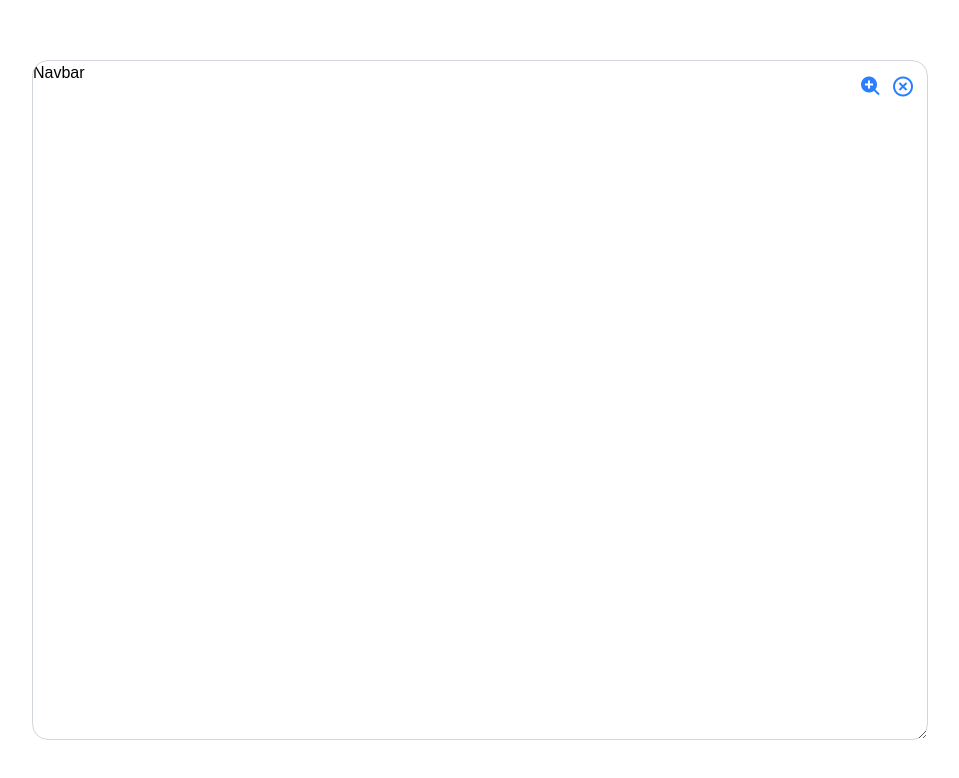
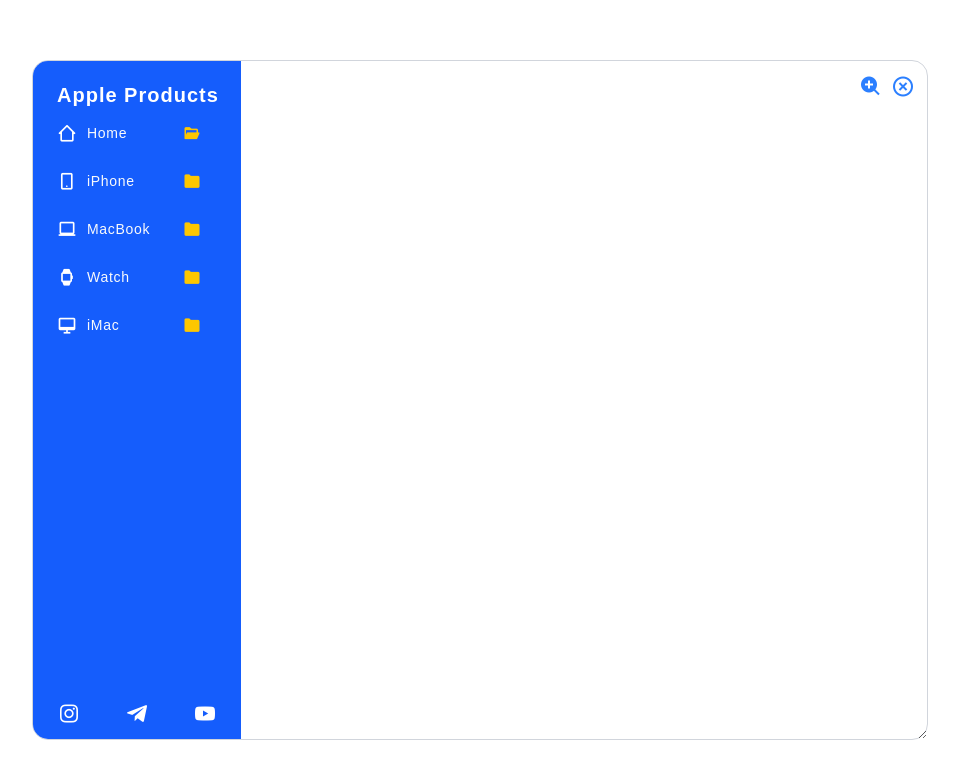
Before and after one commit to kumanboy/Tailwind-Apple-Web, a React (Vite) app: page / in a window 1280 px wide. Shown: the top 778 px of the page, without its empty margins (160-1119 px from the left). Built offline with nearby package versions, Linux system fonts and the light colour scheme.

Commit message:
navbar end

```diff
--- a/src/App.jsx
+++ b/src/App.jsx
@@ -4,9 +4,14 @@
 
 const App = () => {
     const [frameZoom, setFrameZoom] = useState(false)
+    const [activePage, setActivePage] = useState(0);
 
     const toggleZoom = () => {
         setFrameZoom(!frameZoom);
+    }
+
+    const handleNavClick = (pageIndex) =>{
+        setActivePage(pageIndex);
     }
 
     return (
@@ -17,7 +22,7 @@
                 max-h-[90vh] border border-gray-300 rounded-2xl resize overflow-auto relative transition-all duration-300
                 "`}
             >
-                <Navbar/>
+                <Navbar activePage={activePage} handleNavClick={handleNavClick} />
                 <Controls toggleZoom={toggleZoom} frameZoom={frameZoom} />
             </div>
         </div>
--- a/src/components/Navbar.jsx
+++ b/src/components/Navbar.jsx
@@ -1,8 +1,37 @@
 import React from 'react'
+import {navItems} from "../data/index.js";
 
-const Navbar = () => {
+const Navbar = ({activePage, handleNavClick}) => {
     return (
-        <div>Navbar</div>
+        <div className="2xl:w-80 xl:w-52 w-44 h-full bg-blue-600 flex flex-col justify-between pt-5 pl-6 pb-14 md:pb-0">
+            <a href={"#"} className={"2xl:text-2xl xl:text-xl font-bold text-white md-14 tracking-wider"}>
+                Apple Products
+            </a>
+            <div className={"flex flex-col flex-grow"}>
+                {navItems.map((item, index) => (
+
+                    <a href={"#"} key={Math.random()}
+                       className={"xl:w-36 lg:w-36 w-30 flex items-center justify-between my-3.5 text-left cursor-pointer"}
+                       onClick={() => handleNavClick(index)}>
+                        <i className={`${item.icon} text-xl text-white`}></i>
+                        <span className={"text-sm text-gray-50 mr-auto mx-2.5 tracking-wider"}>{item.label}</span>
+                        <i className={`text-lg text-yellow-400 ${activePage === index ? item.activeIcon : item.inactiveIcon}`}></i>
+                    </a>
+                ))}
+            </div>
+            <div className={"flex justify-between pr-6 pb-2"}>
+                <a href={"#"}>
+                    <i className={"bx bxl-instagram text-2xl text-white"}></i>
+                </a>
+                <a href={"#"}>
+                    <i className={"bx bxl-telegram text-2xl text-white"}></i>
+                </a>
+                <a href={"#"}>
+                    <i className={"bx bxl-youtube text-2xl text-white"}></i>
+                </a>
+
+            </div>
+        </div>
     )
 }
 export default Navbar
--- /dev/null
+++ b/src/data/index.js
@@ -0,0 +1,109 @@
+export const navItems = [
+    {
+        label: 'Home',
+        icon: 'bx bx-home-alt-2',
+        activeIcon: 'bx bxs-folder-open',
+        inactiveIcon: 'bx bxs-folder',
+    },
+    {
+        label: 'iPhone',
+        icon: 'bx bx-mobile-alt',
+        activeIcon: 'bx bxs-folder-open',
+        inactiveIcon: 'bx bxs-folder',
+    },
+    {
+        label: 'MacBook',
+        icon: 'bx bx-laptop',
+        activeIcon: 'bx bxs-folder-open',
+        inactiveIcon: 'bx bxs-folder',
+    },
+    {
+        label: 'Watch',
+        icon: 'bx bxs-watch-alt',
+        activeIcon: 'bx bxs-folder-open',
+        inactiveIcon: 'bx bxs-folder',
+    },
+    {
+        label: 'iMac',
+        icon: 'bx bx-desktop',
+        activeIcon: 'bx bxs-folder-open',
+        inactiveIcon: 'bx bxs-folder',
+    },
+]
+
+export const items = [
+    { label: 'iPhone', img: 'images/iphone.jpg', pageIndex: 1 },
+    { label: 'MacBook', img: 'images/macbook.jpg', pageIndex: 2 },
+    { label: 'Smart Watch', img: 'images/watch.jpg', pageIndex: 3 },
+    { label: 'iMac', img: 'images/imac.png', pageIndex: 4 },
+]
+
+export const iphoneModels = [
+    {
+        name: 'iPhone 16 Pro Max',
+        description: 'The ultimate iPhone.',
+        price: 'From $1,099',
+        img: 'images/iphone16-pro-max.png',
+    },
+    {
+        name: 'iPhone 16 Plus',
+        description: 'A total powerhouse.',
+        price: 'From $799',
+        img: 'images/iphone16-plus.png',
+    },
+    {
+        name: 'iPhone 16',
+        description: 'As amazing as ever.',
+        price: 'From $799',
+        img: 'images/iphone16.png',
+    },
+]
+
+export const macbookModels = [
+    {
+        chip: 'M2',
+        price: 'From $999',
+        img: 'images/macbook-air-midnight-m2.jpg',
+        colors: [
+            { label: 'Space gray', bg: '#b2b5b8', img: 'images/macbook-air-spacegray-m2.jpg' },
+            { label: 'Gold', bg: '#f0e0d3', img: 'images/macbook-air-gold-m2.jpg' },
+            { label: 'Silver', bg: '#e0e2e1', img: 'images/macbook-air-silver-m2.jpg' },
+        ],
+        specs: ['8-Core CPU', '8-Core GPU', '16GB Unified Memory', '256GB SSD Storage'],
+        icon: 'images/apple-m2-icon.png',
+    },
+    {
+        chip: 'M3',
+        price: 'From $1,299',
+        img: 'images/macbook-air-space-gray-m3.jpg',
+        colors: [
+            { label: 'Midnight', bg: '#2e3641', img: 'images/macbook-air-midnight-m3.jpg' },
+            { label: 'Starlight', bg: '#f0e5d3', img: 'images/macbook-air-starlight-m3.jpg' },
+            { label: 'Space gray', bg: '#7d7e80', img: 'images/macbook-air-spacegray-m3.jpg' },
+            { label: 'Silver', bg: '#e3e4e6', img: 'images/macbook-air-silver-m3.jpg' },
+        ],
+        specs: ['8-Core CPU', '10-Core GPU', '24GB Unified Memory', '512GB SSD Storage'],
+        icon: 'images/apple-m3-icon.png',
+    },
+]
+
+export const watchModels = [
+    {
+        imgs: ['images/watch10-side.png', 'images/watch10.png'],
+        name: 'Apple Watch Series 10',
+        price: 'From $399',
+        desc: ['45mm or 41mm case size', '50m water resistant', 'Swimproof'],
+    },
+    {
+        imgs: ['images/watch-hermes-side.png', 'images/watch-hermes.png'],
+        name: 'Apple Watch Hermes',
+        price: 'From $1,149',
+        desc: ['44mm or 40mm case size', '50m water resistant', 'Swimproof'],
+    },
+    {
+        imgs: ['images/watch-se-side.png', 'images/watche-se.png'],
+        name: 'Apple Watch Se',
+        price: 'From $249',
+        desc: ['44mm case size', '10m water resistant', 'Swimproof'],
+    },
+]
```
